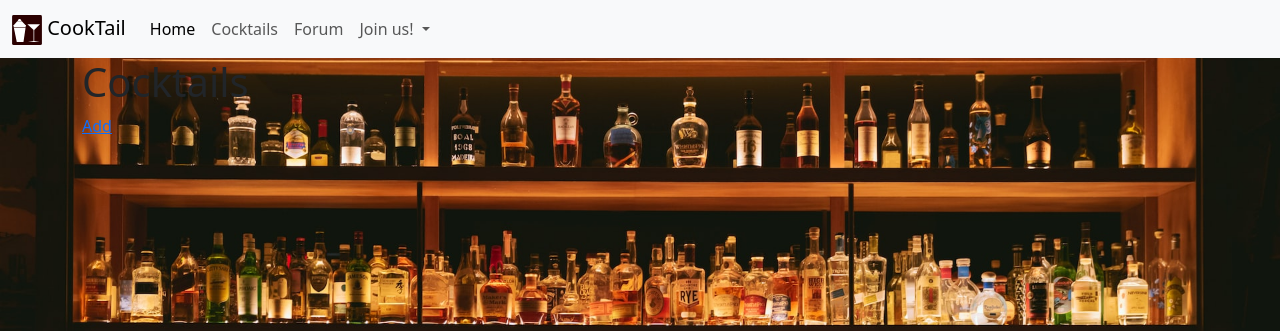
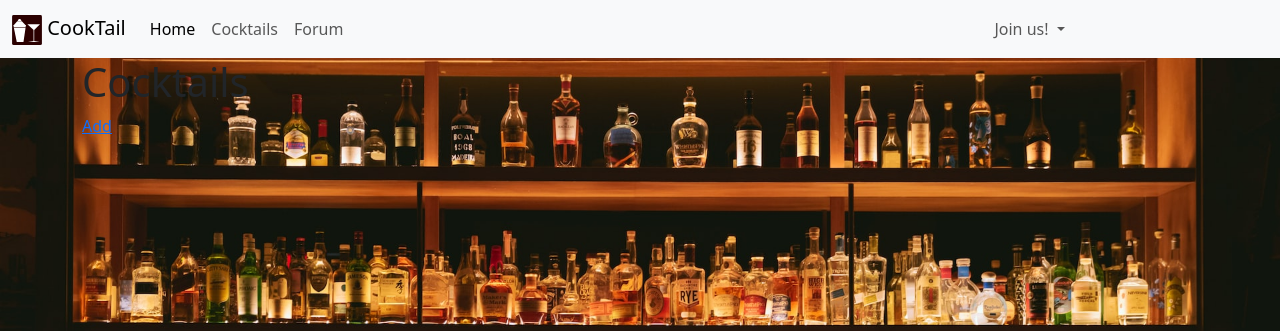
Before and after one commit to YuryLobkov/cooktail, a Django app: page /drinks/cocktails/ in a window 1280 px wide. Shown: the top 331 px of the page. Run offline with Django 4.2, Linux system fonts and the light colour scheme; data that the repository does not hold is empty.

Commit message:
auth buttons on navbar moved to the right

```diff
--- a/templates/base.html
+++ b/templates/base.html
@@ -20,12 +20,14 @@
         <span class="navbar-toggler-icon"></span>
       </button>
       <div class="collapse navbar-collapse" id="navbarNavAltMarkup">
-        <div class="navbar-nav">
-          <a class="nav-link active" aria-current="page" href="{% url 'start_page' %}">Home</a>
-          <a class="nav-link" href="{% url 'drinks:cocktail_list' %}">Cocktails</a>
-          <a class="nav-link" href="{% url 'forum:home' %}">Forum</a>
-
+        <div class="navbar-nav col-12">
+          <div class="navbar-nav col-9">
+            <a class="nav-link active" aria-current="page" href="{% url 'start_page' %}">Home</a>
+            <a class="nav-link" href="{% url 'drinks:cocktail_list' %}">Cocktails</a>
+            <a class="nav-link" href="{% url 'forum:home' %}">Forum</a>
+          </div>
           <!-- Auth buttons -->
+          <div class="col-3">
             {% if user.is_authenticated %}
               <li class="nav-item dropdown">
                 <a class="nav-link dropdown-toggle" href="#" role="button" data-bs-toggle="dropdown" aria-expanded="false">
@@ -49,6 +51,7 @@
                 </ul>
               </li>
             {% endif %}
+          </div>
 
         </div>
       </div>
```
